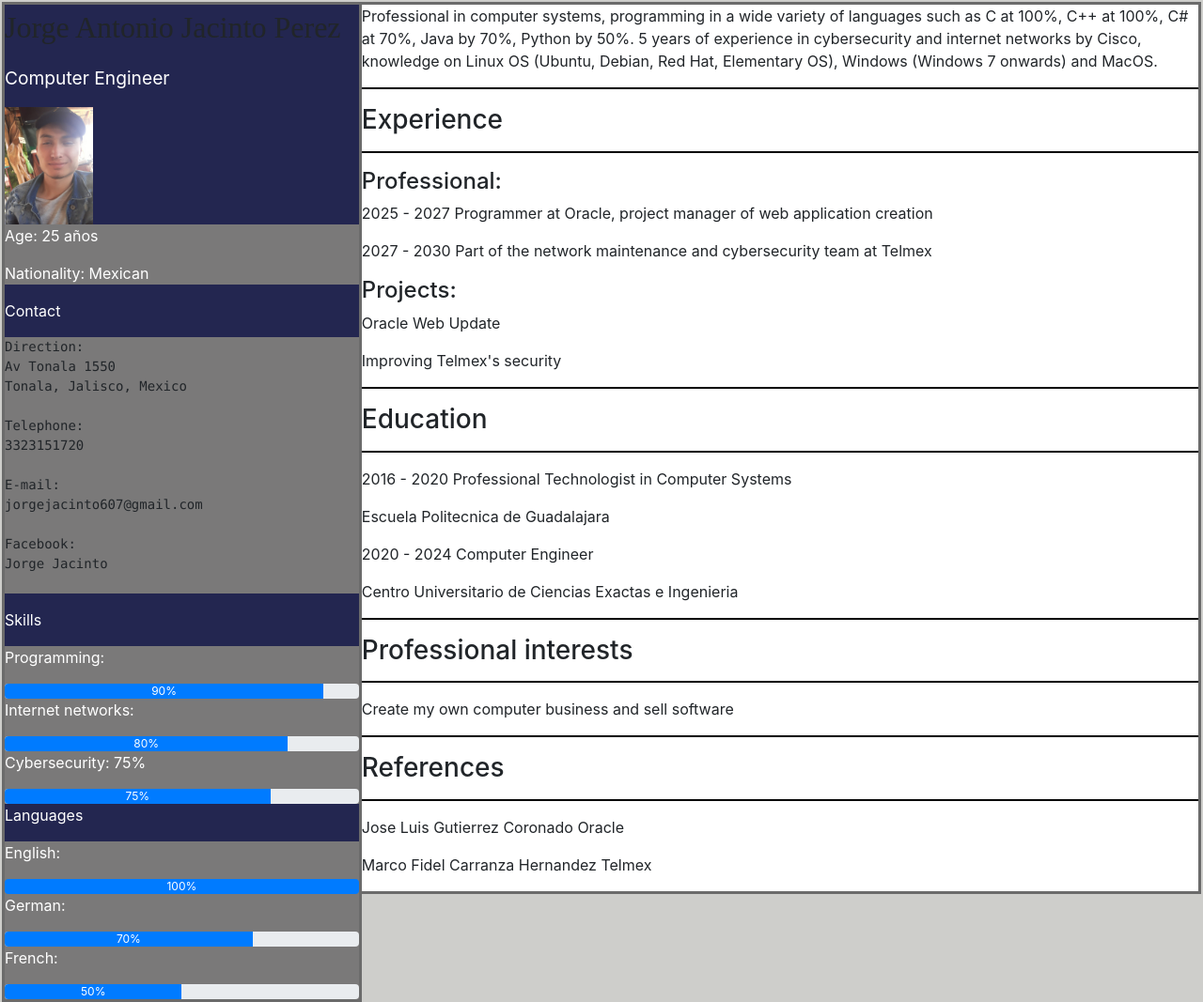
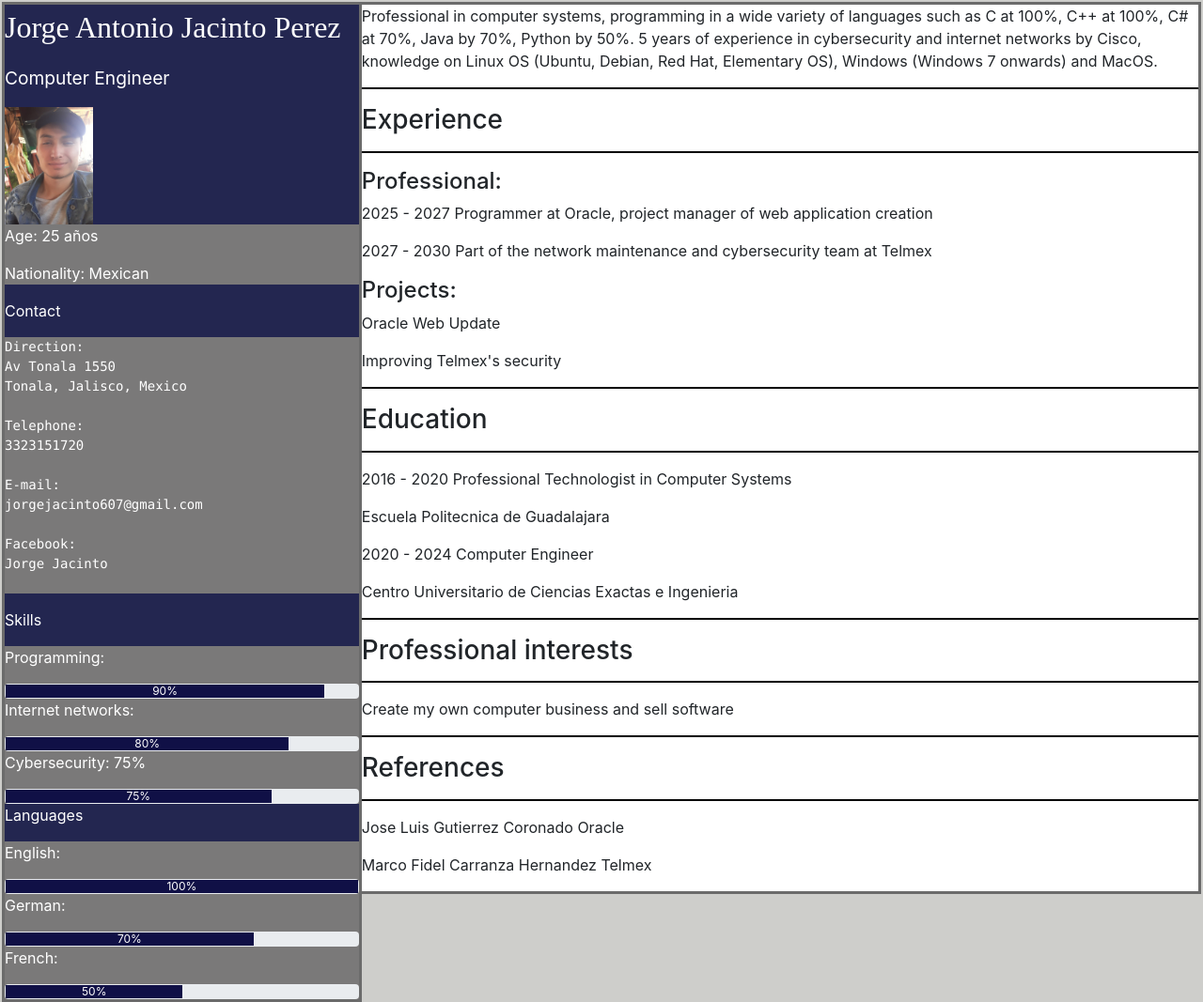
Before and after one commit to JorgeJacinto18/Star-Fox, a plain HTML site: page index.html in a window 1280 px wide. Shown: the whole page at 94% size. Drawn offline with nearby package versions, Linux system fonts and the light colour scheme.

Commit message:
Update CV.css

```diff
--- a/CV.css
+++ b/CV.css
@@ -97,3 +97,12 @@ hr {
         text-align: justify
        }
 }
+
+pre {
+    color:rgb(255, 255, 255);
+}
+
+.progress-bar {
+    background-color: rgb(16, 16, 70);
+    margin: 1px;
+}
```
